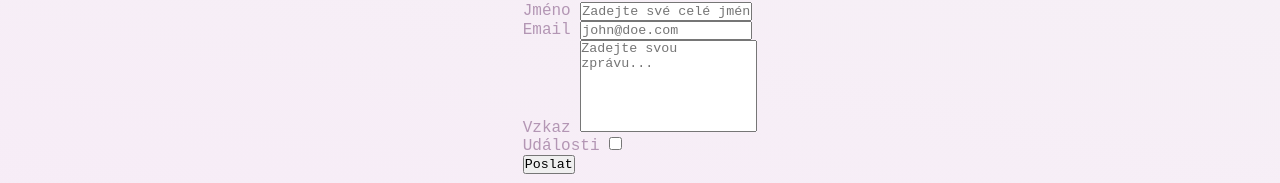
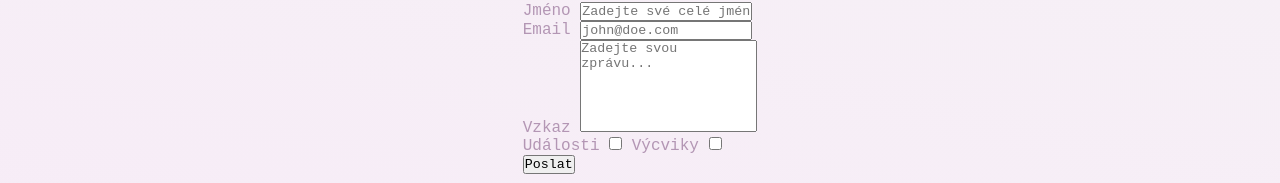
Before and after one commit to CreativeOxana/mojedula, a React (Vite) app: page /contacts in a window 1280 px wide. Shown: the part 769-952 px from the top of the page. Built offline with nearby package versions, Linux system fonts and the light colour scheme; a web font is replaced by a local one.

Commit message:
Update checkbox and color of the map

```diff
--- a/src/pages/components/Form/index.jsx
+++ b/src/pages/components/Form/index.jsx
@@ -19,7 +19,7 @@ export default function Form() {
         Accept: 'application/json',
         'Content-Type': 'application/json',
       },
-      body: JSON.stringify({ name, email, message }),
+      body: JSON.stringify({ name, email, message, checkbox, checkbox2 }),
     })
       .then((response) => response.json())
       .then((response) => {
@@ -74,14 +74,22 @@ export default function Form() {
             placeholder="Zadejte svou zprávu..."
           ></textarea>
         </div>
-        <div className="formcarry-block">
         <label htmlFor="checkbox"> Události </label>
         <input
           type="checkbox"
+          name="udalosti"
+          checked={checkbox}
           onChange={(e) => setCheckbox(e.target.checked)}
           id="checkbox"
         />
-        </div>
+        <label htmlFor="checkbox"> Výcviky </label>
+        <input
+          type="checkbox"
+          name="vycviky"
+          checked={checkbox}
+          onChange={(e) => setCheckbox(e.target.checked)}
+          id="checkbox2"
+        />
 
         <div className="formcarry-block">
           <button type="submit"> Poslat </button>
--- a/src/pages/components/Map/Map.jsx
+++ b/src/pages/components/Map/Map.jsx
@@ -15,9 +15,9 @@ export default function ({ sendDataToParent }) {
     <>
       <svg
         className="map"
-        id="czMap"
         xmlns:svg="http://www.w3.org/2000/svg"
         xmlns="http://www.w3.org/2000/svg"
+        fill="#8C698C"
         width="612.45972"
         height="350.61844"
         onClick={onClickPathHandler}
```
Lines whose indentation alone changed are shown as unchanged.
